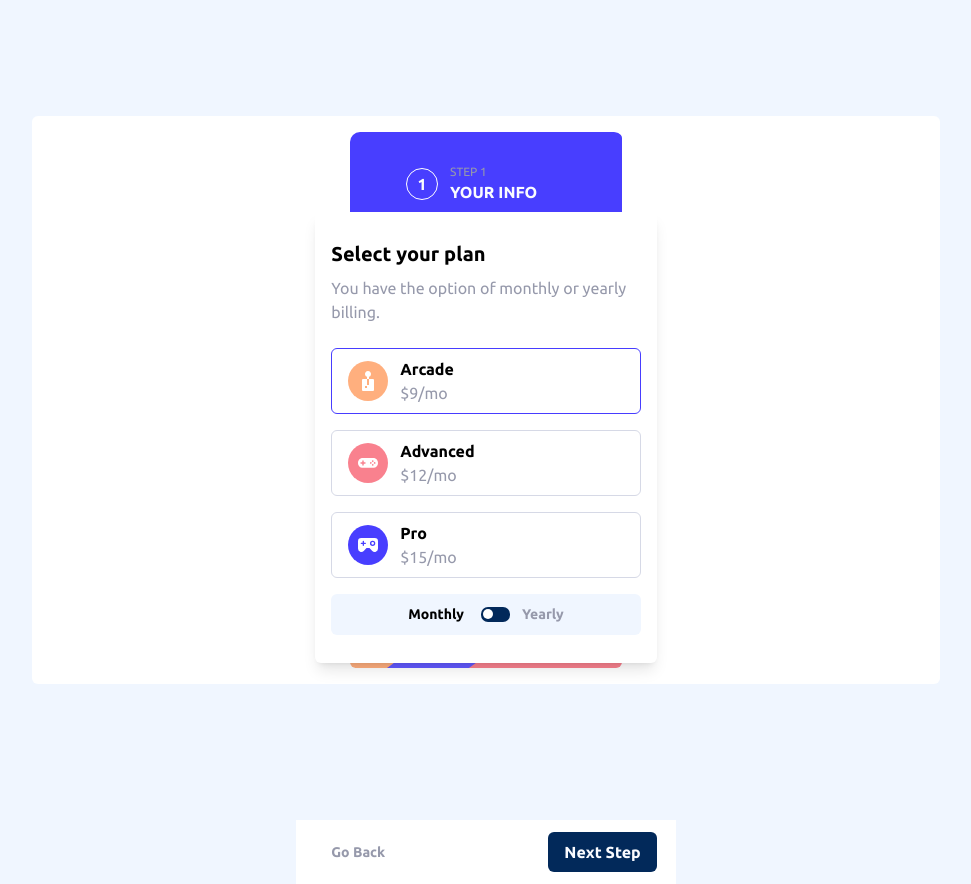
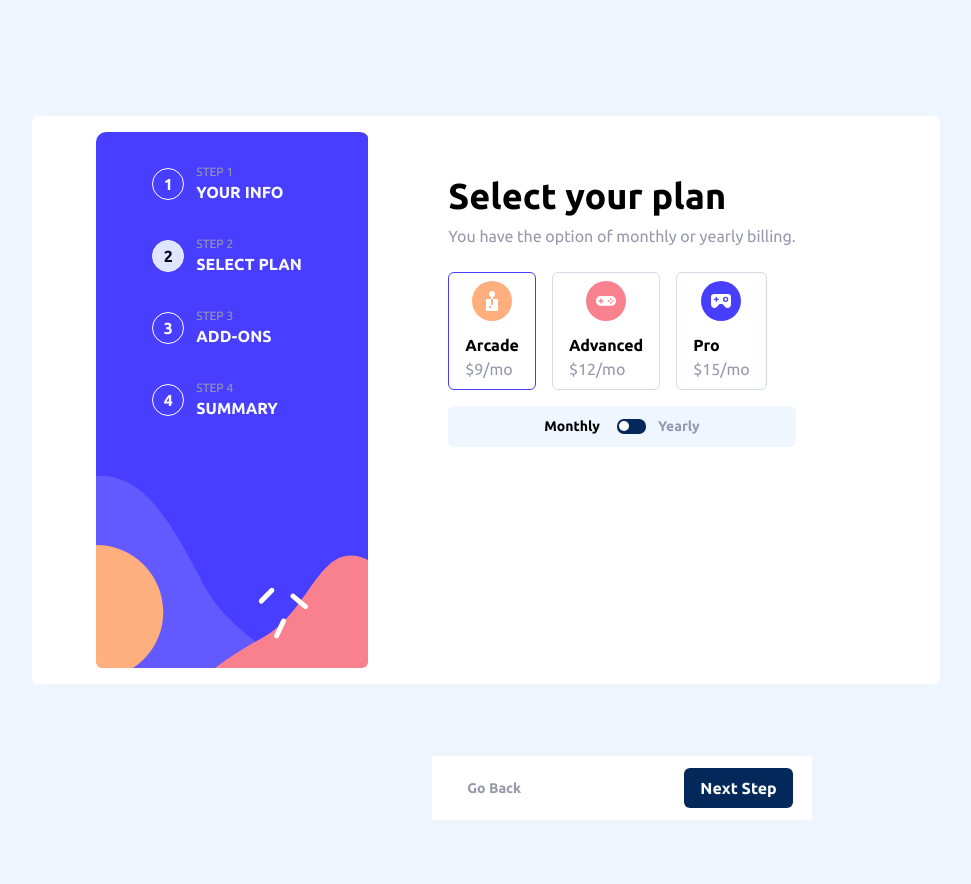
Before and after one commit to Robertron624/multi-step-form, a React (Vite) app: page /second in a window 1280 px wide. Shown: the whole page, without its empty margins (154-1125 px from the left). After the commit the page ends 820 px from the top, so only its background shows below. Built offline with nearby package versions, Linux system fonts and the light colour scheme.

Commit message:
seconde step first desktop

```diff
--- a/src/steps/SecondStep.tsx
+++ b/src/steps/SecondStep.tsx
@@ -62,17 +62,17 @@ const SecondStep = () => {
     };
 
     return (
-        <div className="absolute top-24">
+        <div className="absolute md:py-4 md:px-16 md:relative top-24 md:top-0">
             <form onSubmit={handleSubmit} action="" method="POST">
                 <fieldset className="flex flex-col justify-between h-[84vh]">
-                    <div className="w-[90%] mb-6 shadow-lg mx-auto bg-white rounded-md px-4 py-7 text-left">
-                        <legend className="font-bold text-xl mb-2">
+                    <div className="w-[90%] md:w-auto shadow-lg md:shadow-none mx-auto bg-white rounded-md px-4 py-7 text-left">
+                        <legend className="font-bold text-xl md:text-4xl mb-2">
                             Select your plan
                         </legend>
                         <p className="text-cool-gray text-base mb-6">
                             You have the option of monthly or yearly billing.
                         </p>
-                        <div className="flex flex-col gap-4">
+                        <div className="flex flex-col md:flex-row gap-4">
                             {PLANS.map((plan) => {
                                 const {
                                     id,
@@ -87,7 +87,7 @@ const SecondStep = () => {
                                         onClick={handleSelectPlan}
                                         key={id}
                                         id={id}
-                                        className={`flex px-4 py-2 gap-3 border ${
+                                        className={`flex px-4 py-2 gap-3 md:flex-col border ${
                                             id === selectedPlan
                                                 ? "border-purplish-blue "
                                                 : "border-light-gray"
```
